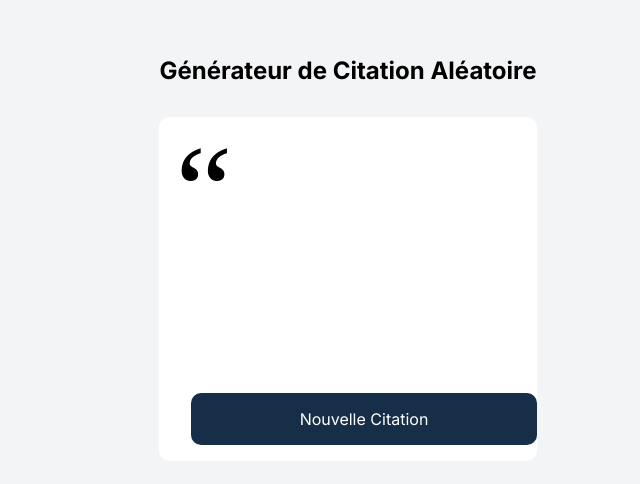
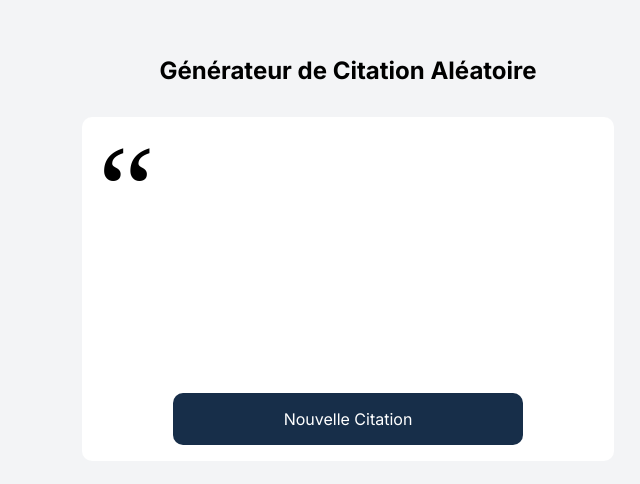
Before and after one commit to KevinGerm/portfolio, a plain HTML site: page random-quote/index.html in a window 1280 px wide. Shown: the part 158-642 px from the top of the page, without its empty margins (292-932 px from the left). Drawn offline with Linux system fonts and the light colour scheme; no server answers.

Commit message:
style updating

```diff
--- a/random-quote/style.css
+++ b/random-quote/style.css
@@ -30,7 +30,7 @@ h1 {
 
 button {
   border: none;
-  margin: 0 0 0 2rem;
+  margin: 0 2rem 0 2rem;
   padding: 1rem;
   max-width: 350px;
   width: 100%;
@@ -97,3 +97,9 @@ button:hover {
 .quote {
   min-height: 260px;
 }
+
+@media screen and (width >= 900px) {
+  .quote {
+    width: 500px;
+  }
+}
```
